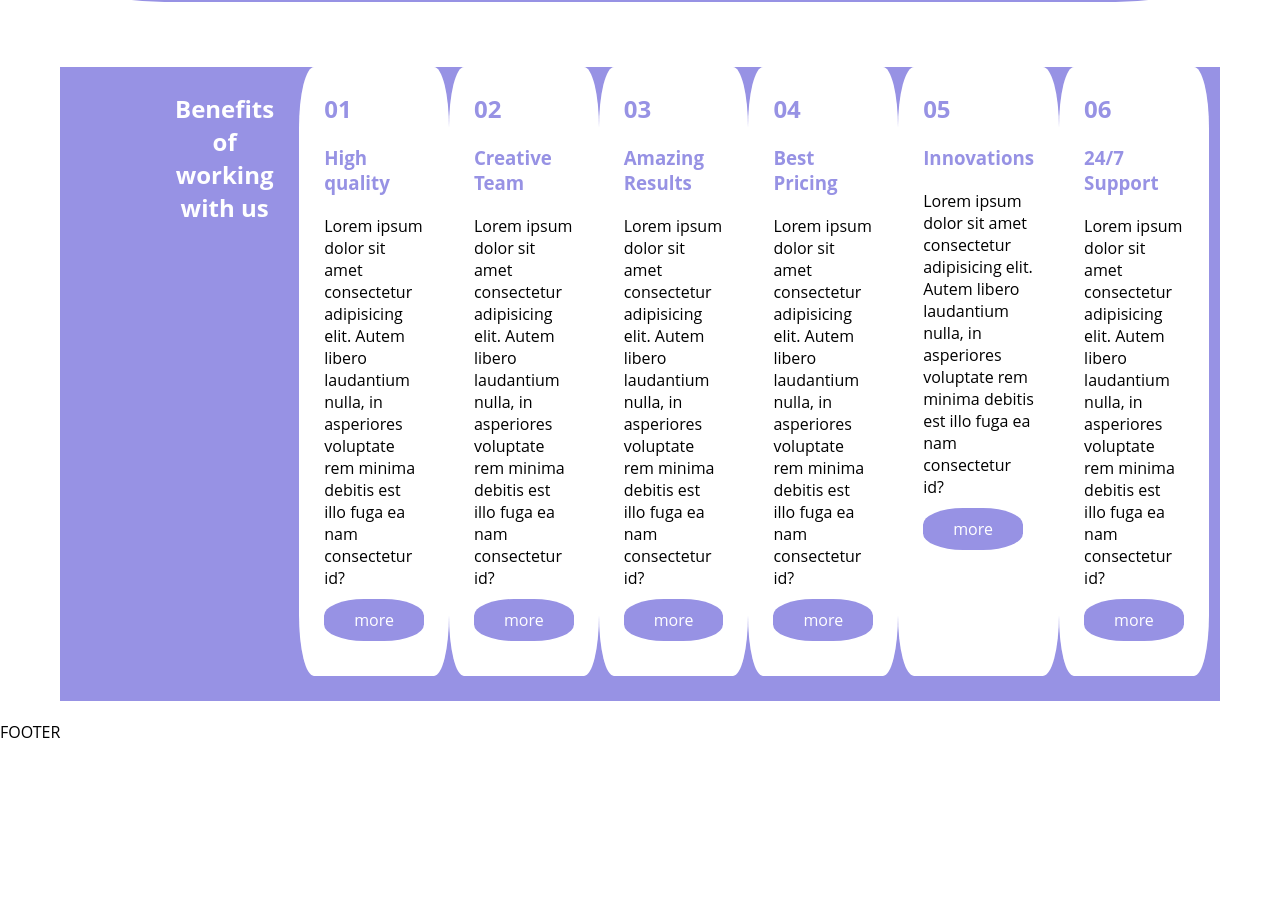
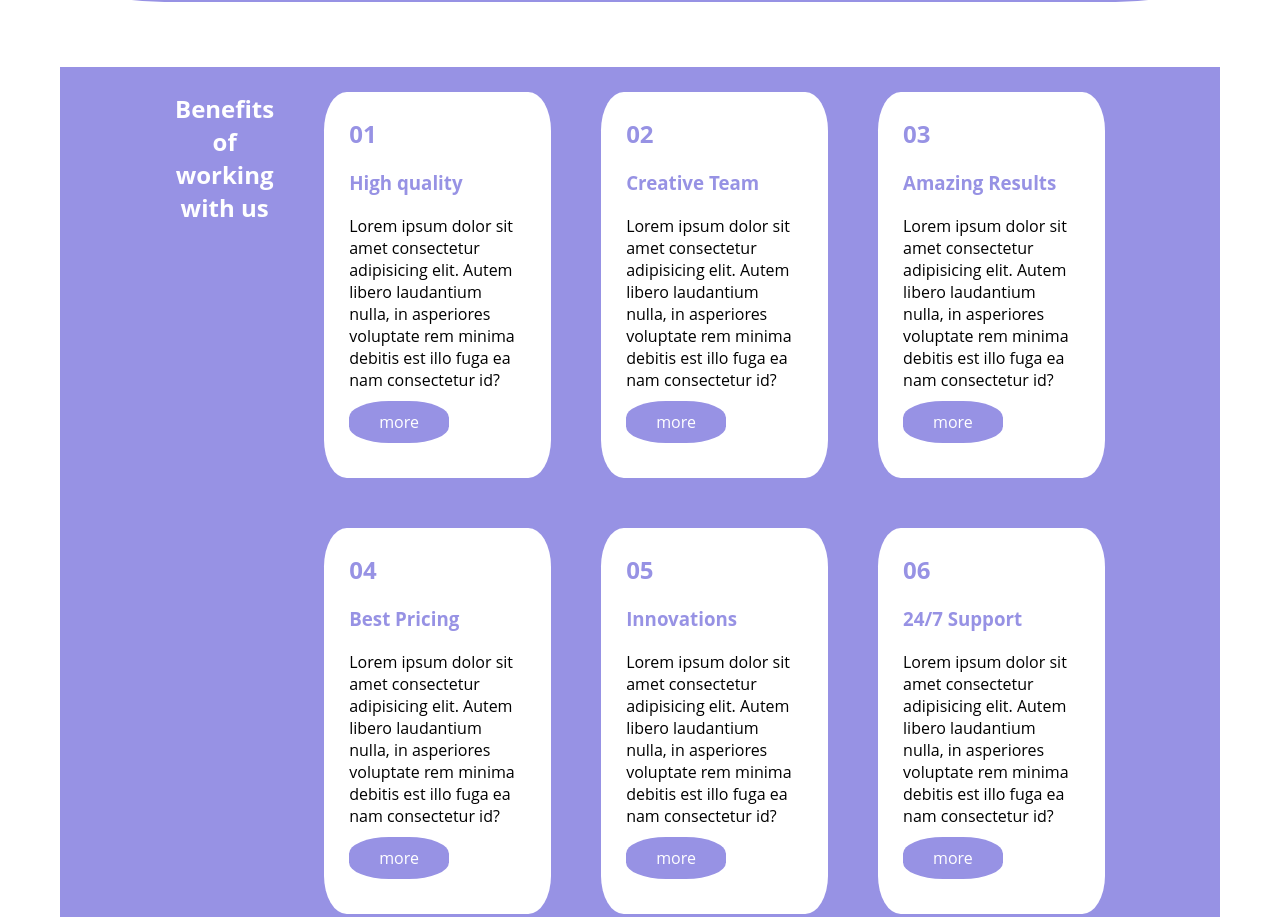
Before and after one commit to martinaapalazzi/htmlcss-responsive-layout, a plain HTML site: page index.html in a window 1280 px wide. Shown: the part 2878-3795 px from the top of the page. Before the commit the page ends 3621 px from the top, so only its background shows below. Drawn offline with Linux system fonts and the light colour scheme.

Commit message:
4 section, tablet & desktop

```diff
--- a/index.html
+++ b/index.html
@@ -219,6 +219,7 @@
                             Benefits of working with us
                         </h2>
                     </div>
+                    <div class="benefit-card-container">
                         <div class="benefit-card">
                             <div>
                                 <h2>
@@ -340,6 +341,14 @@
                             </div>
                         </div>
                     </div>
+                </div>
+            </div>
+        </section>
+
+        <section>
+            <div class="my-container">
+
+
             </div>
         </section>
 
--- a/style.css
+++ b/style.css
@@ -201,7 +201,6 @@ img {
 .benefit-card a {
     text-decoration: none;
     color: white;
-    width: 50pxpx;
     background-color: #9792e4;
     padding: 10px 30px;
     border-radius: 40%;
@@ -252,6 +251,19 @@ img {
 
     .info-card {
         padding: 30px;
+    }
+
+    .benefit-card {
+        margin: 25px;
+    }
+
+    .benefit-card-container {
+        display: flex;
+        flex-wrap: wrap;
+    }
+
+    .benefit-card {
+        width: calc((100% / 2) - 50px ) ;
     }
 
 
@@ -307,6 +319,19 @@ img {
     .white-container {
         width: 40%;
         align-self: flex-end;
+    }
+
+    .benefit-card {
+        margin: 25px;
+    }
+
+    .benefit-card-container {
+        display: flex;
+        flex-wrap: wrap;
+    }
+
+    .benefit-card {
+        width: calc(( 100% / 3) - 50px ) ;
     }
 
     /* FOOTER QUERY */
```
Lines whose indentation alone changed are shown as unchanged.
